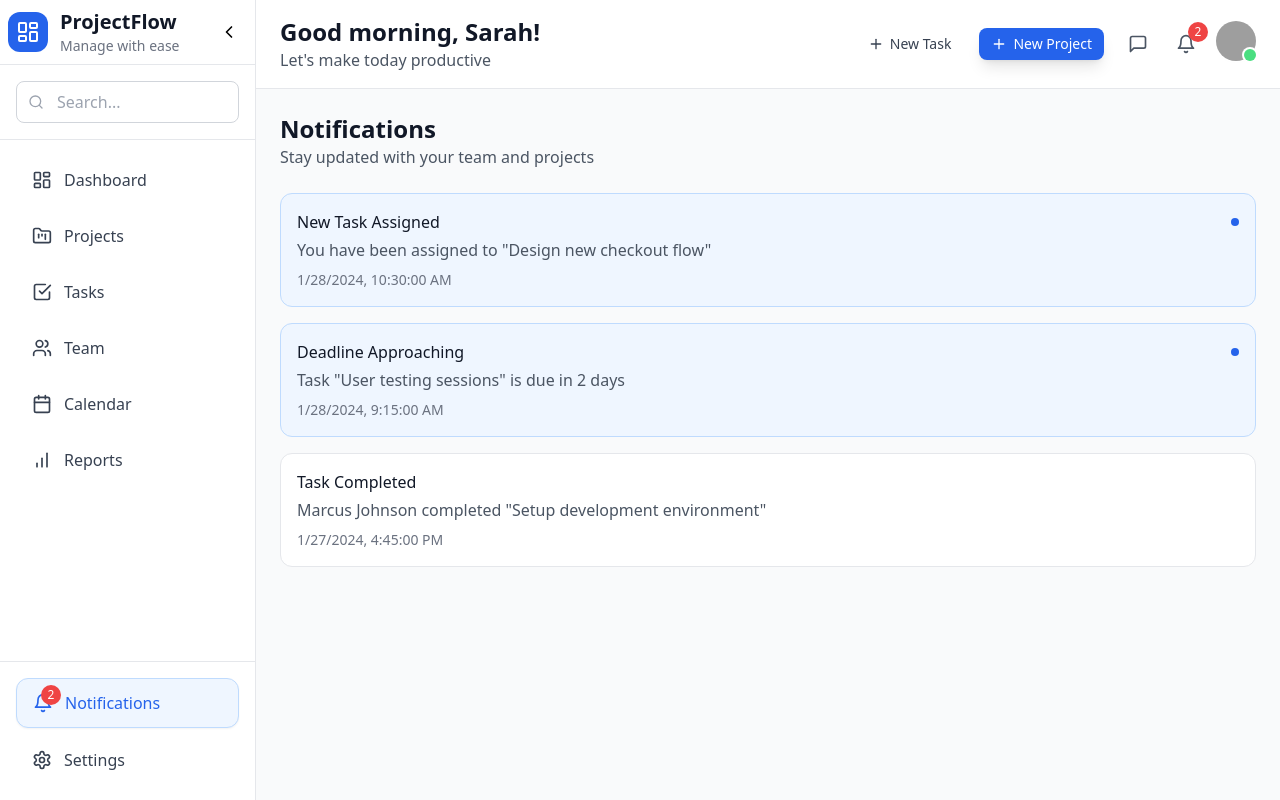
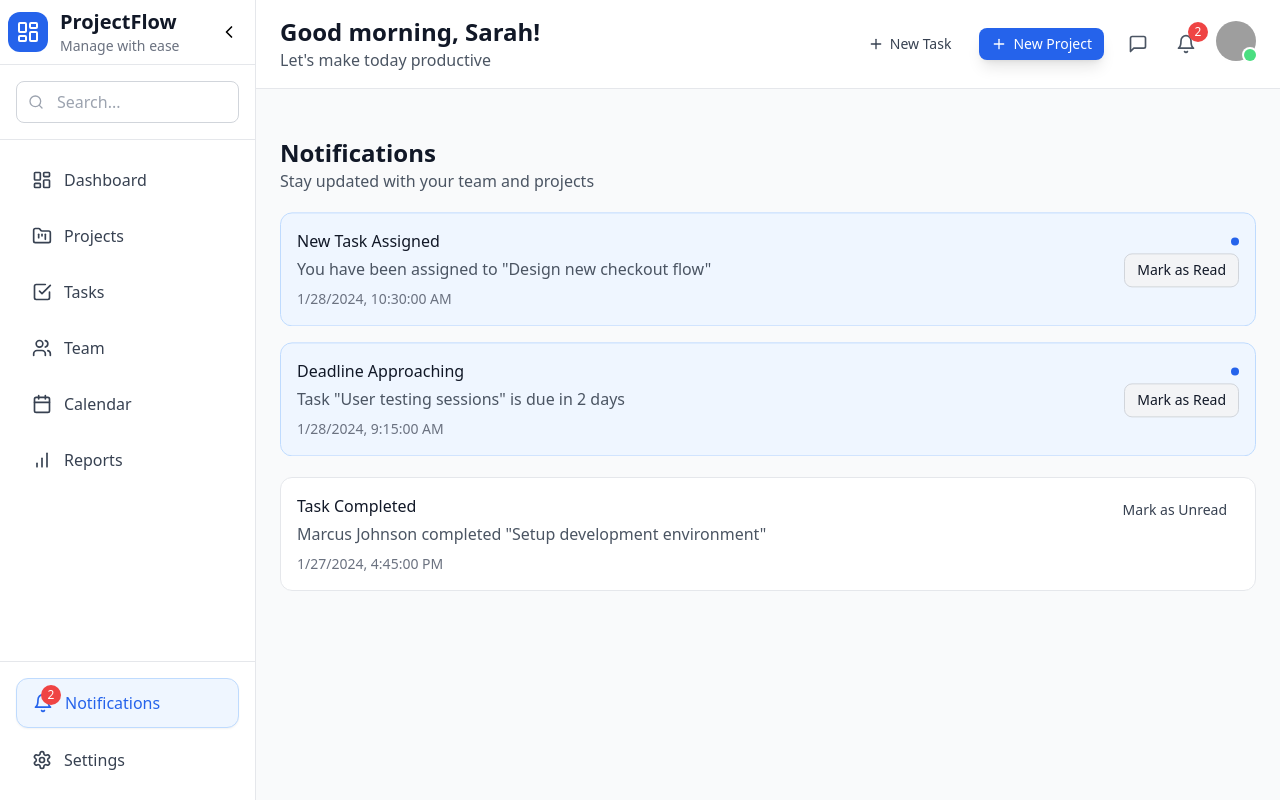
Before and after one commit to ryuzaki-ved/project_management, a React (Vite) app: page / in a window 1280 px wide. Both pictures are taken after a click on the button "Open notifications". Built offline with nearby package versions, Linux system fonts and the light colour scheme; grey boxes are pictures that could not be loaded.

Commit message:
Notification Features Functional

```diff
--- a/src/App.tsx
+++ b/src/App.tsx
@@ -36,7 +36,18 @@ function App() {
     return saved ? JSON.parse(saved) : { darkMode: false, notifications: true };
   });
 
-  const unreadNotifications = mockNotifications.filter(n => !n.read).length;
+  // Notifications state
+  const [notifications, setNotifications] = useState(mockNotifications);
+  const audioRef = React.useRef<HTMLAudioElement>(null);
+
+  const playNotifSound = () => {
+    if (audioRef.current) {
+      audioRef.current.currentTime = 0;
+      audioRef.current.play();
+    }
+  };
+
+  const unreadNotifications = notifications.filter(n => !n.read).length;
 
   // Calendar state
   const [calendarDate, setCalendarDate] = useState(new Date());
@@ -90,18 +101,19 @@ function App() {
       case 'notifications':
         return (
           <div className="space-y-6">
+            <audio ref={audioRef} src="https://cdn.pixabay.com/audio/2022/07/26/audio_124bfae1c3.mp3" preload="auto" />
             <div>
               <h2 className="text-2xl font-bold text-gray-900">Notifications</h2>
               <p className="text-gray-600">Stay updated with your team and projects</p>
             </div>
             <div className="space-y-4">
-              {mockNotifications.map((notification) => (
+              {notifications.map((notification) => (
                 <div
                   key={notification.id}
-                  className={`p-4 rounded-xl border transition-all duration-200 hover:shadow-md ${
+                  className={`p-4 rounded-xl border transition-all duration-200 hover:shadow-md relative ${
                     notification.read
                       ? 'bg-white border-gray-200'
-                      : 'bg-blue-50 border-blue-200'
+                      : 'bg-blue-50 border-blue-200 animate-float'
                   }`}
                 >
                   <div className="flex justify-between items-start">
@@ -112,13 +124,39 @@ function App() {
                         {new Date(notification.timestamp).toLocaleString()}
                       </p>
                     </div>
-                    {!notification.read && (
-                      <div className="w-2 h-2 bg-blue-600 rounded-full mt-2" />
-                    )}
+                    <div className="flex flex-col items-end gap-2">
+                      {!notification.read && (
+                        <>
+                          <div className="w-2 h-2 bg-blue-600 rounded-full mt-2" />
+                          <Button size="sm" variant="secondary" onClick={() => {
+                            setNotifications(ns => ns.map(n => n.id === notification.id ? { ...n, read: true } : n));
+                            playNotifSound();
+                          }}>
+                            Mark as Read
+                          </Button>
+                        </>
+                      )}
+                      {notification.read && (
+                        <Button size="sm" variant="ghost" onClick={() => {
+                          setNotifications(ns => ns.map(n => n.id === notification.id ? { ...n, read: false } : n));
+                          playNotifSound();
+                        }}>
+                          Mark as Unread
+                        </Button>
+                      )}
+                    </div>
                   </div>
                 </div>
               ))}
             </div>
+            <style>{`
+              @keyframes float {
+                0% { transform: translateY(0); }
+                50% { transform: translateY(-8px); }
+                100% { transform: translateY(0); }
+              }
+              .animate-float { animation: float 2.2s ease-in-out infinite; }
+            `}</style>
           </div>
         );
       case 'calendar':
```
